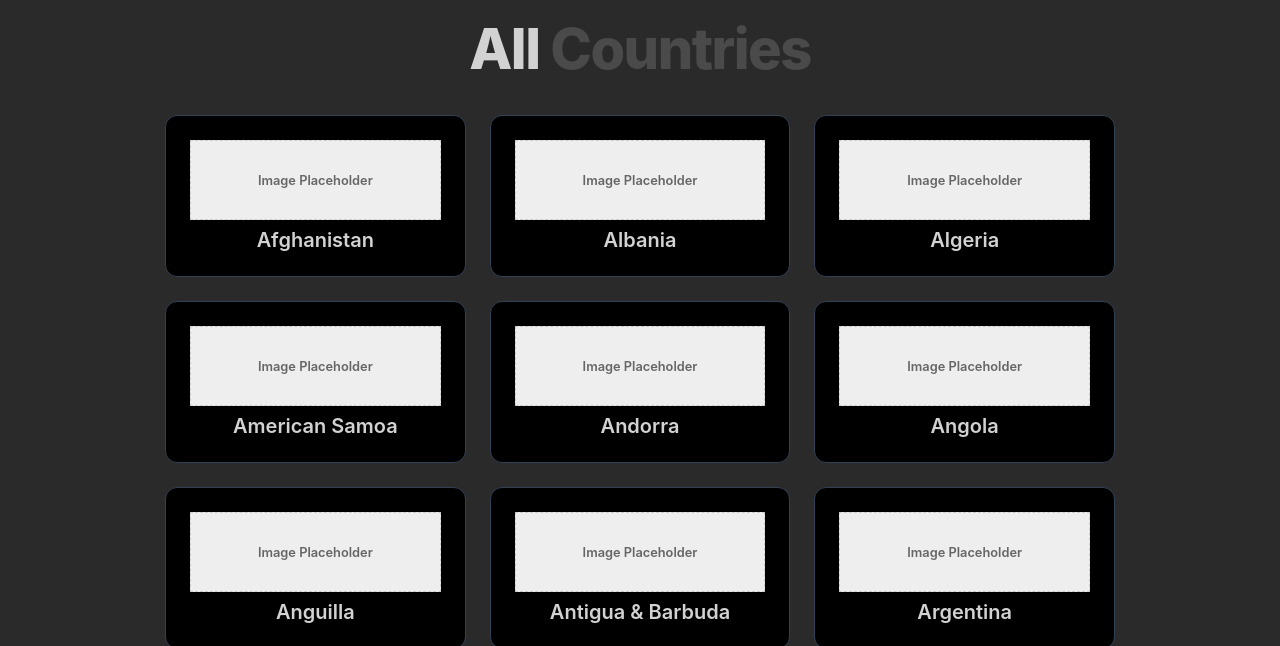
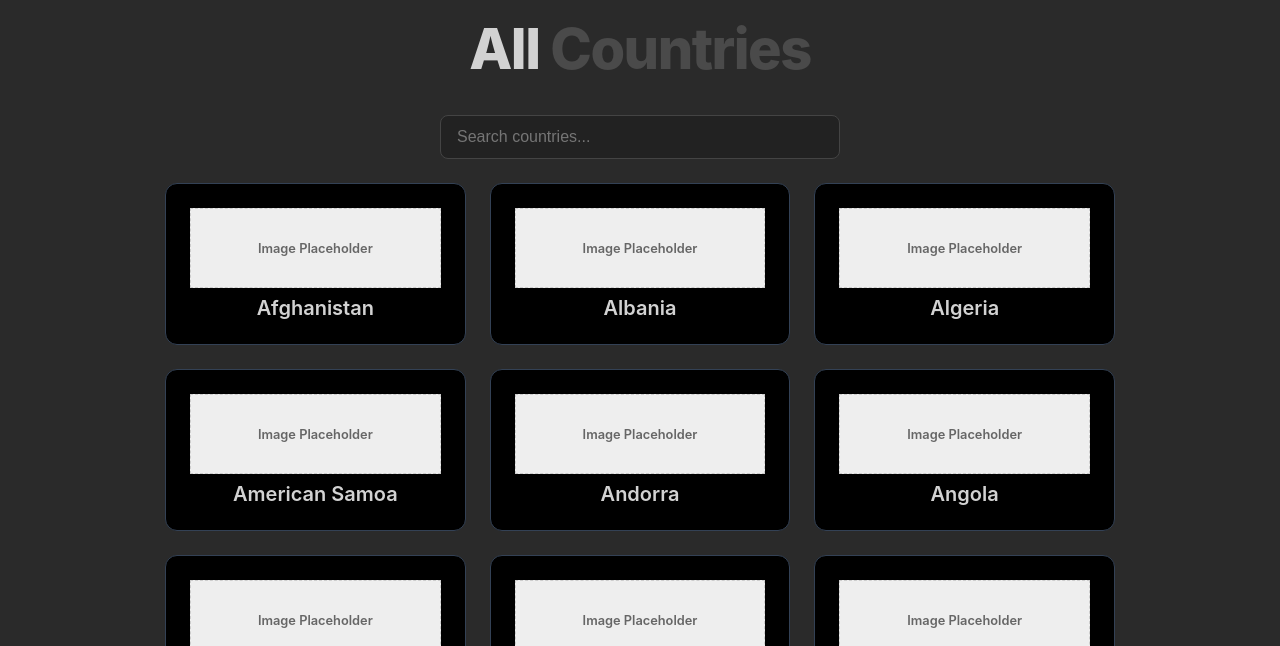
Before and after one commit to krabberz/tous-football, a website built with Vite: page index.html in a window 1280 px wide. Both pictures are taken after a click on the link "All Countries". Shown: the part 154-800 px from the top of the page. Built offline with nearby package versions, Linux system fonts and the light colour scheme.

Commit message:
fixes and search

```diff
--- a/index.html
+++ b/index.html
@@ -51,6 +51,15 @@
 
     <div id="view-countries" class="view hidden">
       <h1 class="page-title">All <span>Countries</span></h1>
+        <div class="search-container" style="margin: 1.5rem auto; max-width: 400px;">
+          <input
+            type="text"
+            id="country-search-input"
+            placeholder="Search countries..."
+            oninput="filterCountries()"
+            style="width: 100%; padding: 0.75rem 1rem; border-radius: 8px; border: 1px solid #444; background: #222; color: #fff; font-size: 1rem; outline: none;"
+          />
+        </div>
       <div id="country-grid" class="flag-grid"></div>
     </div>
 
--- a/main.js
+++ b/main.js
@@ -309,7 +309,7 @@ const LEAGUES_BY_COUNTRY = {
       { id: 'ld', name: 'Ligue 2', promotesTo: ['lu']}
     ],
     level3: [
-      { id: 'lt', name: 'Ligue 3', promotesTo: ['ld']}
+      { id: 'lt', name: 'Ligue', promotesTo: ['ld']}
     ],
     level4: [
       { id: 'nu', name: 'National 1', promotesTo: ['lt']}
@@ -571,16 +571,56 @@ function applyTheme(theme) {
 
 function renderCountries() {
   const container = document.getElementById('country-grid')
+  const searchInput = document.getElementById('country-search-input')
   if (!container) return
 
+  // 1. Reset search input value when rendering
+  if (searchInput) searchInput.value = ''
+
+  // 2. Render cards with normalized data-name attributes
   container.innerHTML = COUNTRIES.map(c => `
-    <div class="flag-card" onclick="window.location.hash='#leagues/${c.id}'">
+    <div class="flag-card" data-name="${c.name.toLowerCase()}" onclick="window.location.hash='#leagues/${c.id}'">
       <div class="country-image-placeholder" style="height: 80px; background: #eee; margin-bottom: 0.5rem; display: flex; align-items: center; justify-content: center; border: 1px dashed #ccc;">
         <span style="font-size: 0.8rem; color: #666;">Image Placeholder</span>
       </div>
       <div class="country-label">${c.name}</div>
     </div>
   `).join('')
+
+  // 3. Attach input event listener directly (bypasses window scope issues)
+  if (searchInput && !searchInput.dataset.hasListener) {
+    searchInput.addEventListener('input', (e) => {
+      const query = e.target.value.toLowerCase().trim()
+      const cards = container.querySelectorAll('.flag-card')
+
+      cards.forEach(card => {
+        const countryName = card.getAttribute('data-name') || ''
+        if (countryName.includes(query)) {
+          card.style.display = ''
+        } else {
+          card.style.display = 'none'
+        }
+      })
+    })
+    // Flag to prevent adding multiple listeners if renderCountries runs again
+    searchInput.dataset.hasListener = 'true'
+  }
+}
+
+
+// search
+function filterCountries() {
+  const query = document.getElementById('country-search-input').value.toLowerCase().trim()
+  const cards = document.querySelectorAll('#country-grid .flag-card')
+
+  cards.forEach(card => {
+    const countryName = card.getAttribute('data-name')
+    if (countryName.includes(query)) {
+      card.style.display = '' // Show card
+    } else {
+      card.style.display = 'none' // Hide card
+    }
+  })
 }
 
 function renderLeagues(countryId) {
```
